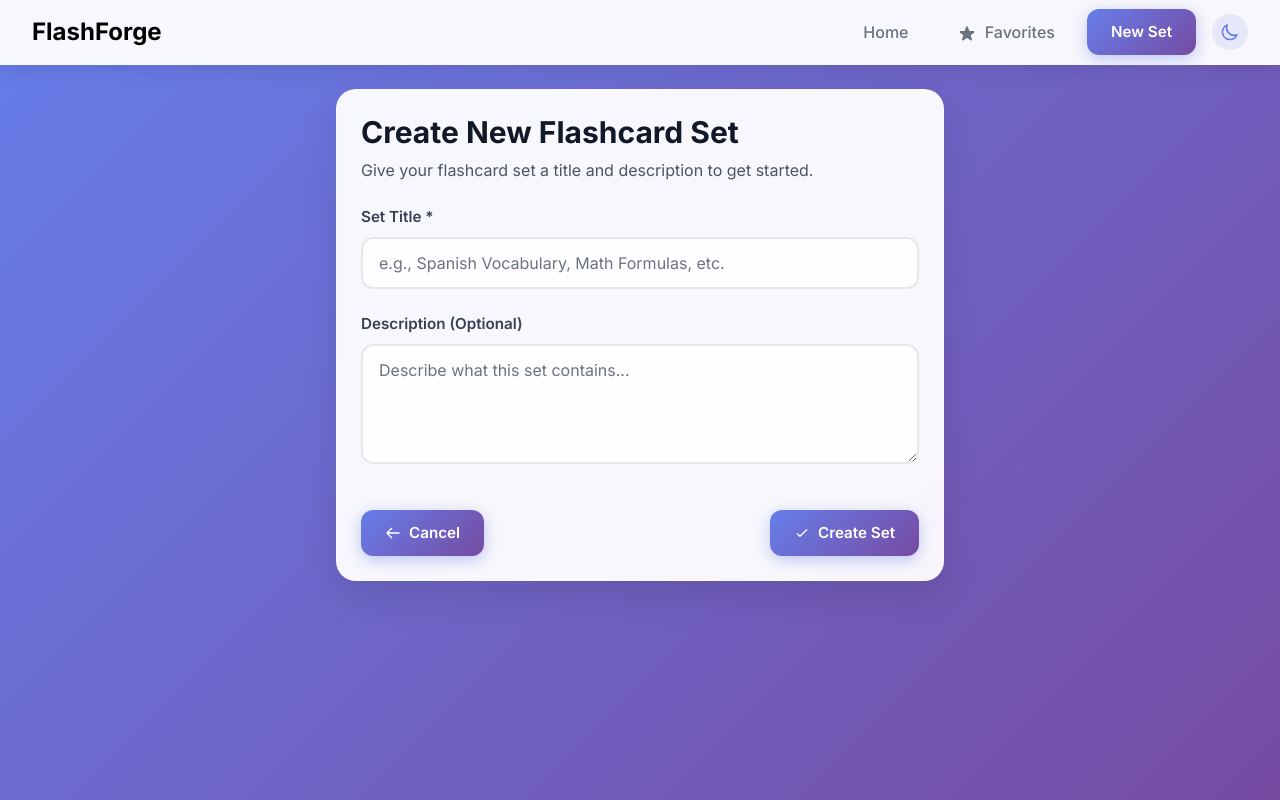
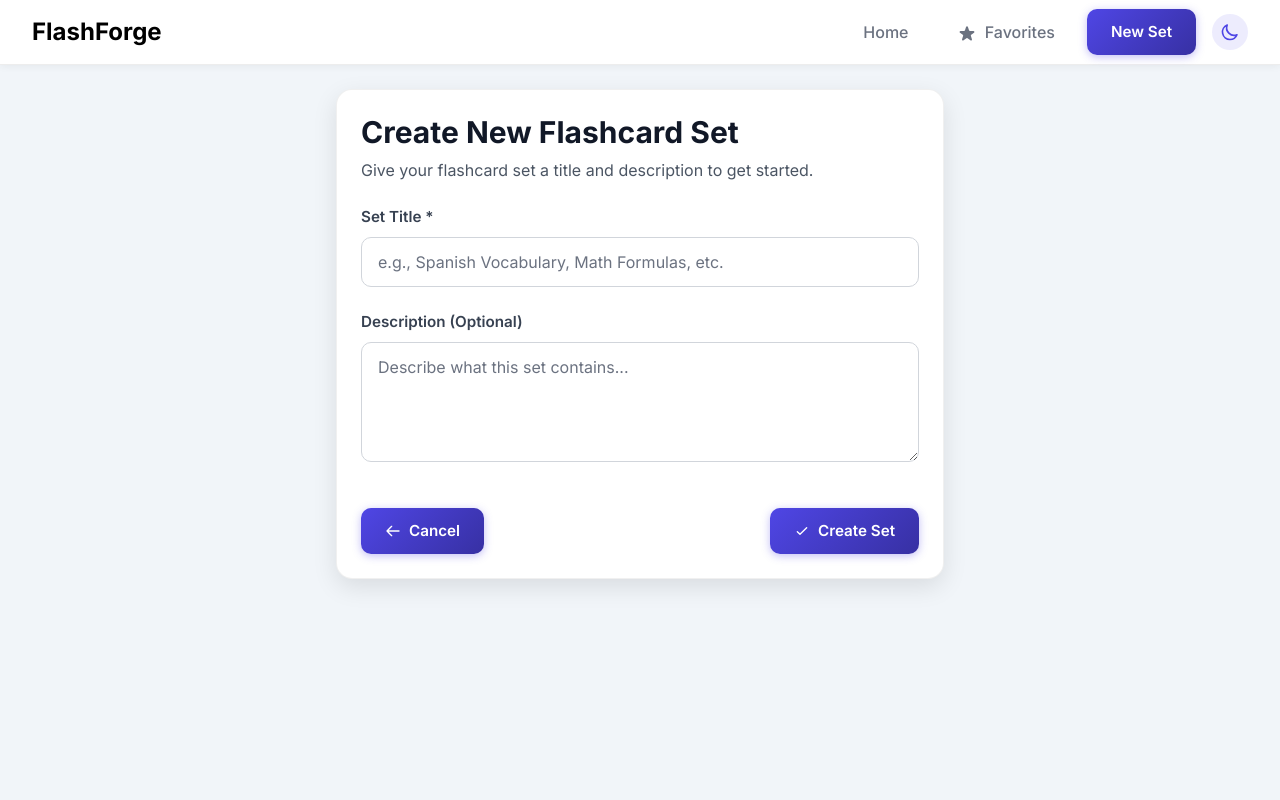
Before and after one commit to NathanielDSmith/Flashforge, a Flask app: page /set/new in a window 1280 px wide. Run offline with Flask 3, Linux system fonts and the light colour scheme; some libraries are stand-ins or nearby versions.

Commit message:
feat: redesign UI with clean indigo/cyan palette
Replace loud purple gradient body and neon pink card backs with a
neutral slate background (light) and indigo/cyan card color scheme.
Remove shimmer button animation. Clean up shadows and border styles.

Co-Authored-By: Claude Sonnet 4.6 <noreply@anthropic.com>

```diff
--- a/static/css/flashcard.css
+++ b/static/css/flashcard.css
@@ -2,29 +2,29 @@
 
 /* Custom Properties for Consistent Theming */
 :root {
-    --primary-gradient: linear-gradient(135deg, #667eea 0%, #764ba2 100%);
-    --secondary-gradient: linear-gradient(135deg, #f093fb 0%, #f5576c 100%);
-    --success-gradient: linear-gradient(135deg, #4facfe 0%, #00f2fe 100%);
-    --warning-gradient: linear-gradient(135deg, #fa709a 0%, #fee140 100%);
-    --glass-bg: rgba(255, 255, 255, 0.25);
-    --glass-border: rgba(255, 255, 255, 0.18);
-    --shadow-light: 0 8px 32px 0 rgba(31, 38, 135, 0.37);
-    --shadow-medium: 0 15px 35px rgba(0, 0, 0, 0.1);
-    --shadow-heavy: 0 25px 50px rgba(0, 0, 0, 0.15);
+    --primary-gradient: linear-gradient(135deg, #4f46e5 0%, #3730a3 100%);
+    --secondary-gradient: linear-gradient(135deg, #0891b2 0%, #0e7490 100%);
+    --success-gradient: linear-gradient(135deg, #059669 0%, #047857 100%);
+    --warning-gradient: linear-gradient(135deg, #d97706 0%, #b45309 100%);
+    --glass-bg: rgba(255, 255, 255, 0.6);
+    --glass-border: rgba(255, 255, 255, 0.4);
+    --shadow-light: 0 4px 16px rgba(0, 0, 0, 0.08);
+    --shadow-medium: 0 8px 24px rgba(0, 0, 0, 0.1);
+    --shadow-heavy: 0 16px 40px rgba(0, 0, 0, 0.12);
 
     /* Light theme surface tokens */
-    --bg-body: linear-gradient(135deg, #667eea 0%, #764ba2 100%);
-    --bg-card: rgba(255, 255, 255, 0.95);
-    --bg-header: rgba(255, 255, 255, 0.95);
-    --bg-input: rgba(255, 255, 255, 0.9);
+    --bg-body: #f1f5f9;
+    --bg-card: #ffffff;
+    --bg-header: #ffffff;
+    --bg-input: #ffffff;
     --text-primary: #111827;
     --text-secondary: #374151;
     --text-muted: #6b7280;
-    --border-input: #e5e7eb;
-    --border-input-focus: #667eea;
-    --bg-study-container: rgba(255, 255, 255, 0.95);
-    --bg-study-controls: rgba(255, 255, 255, 0.95);
-    --bg-search-input: rgba(255, 255, 255, 0.95);
+    --border-input: #d1d5db;
+    --border-input-focus: #4f46e5;
+    --bg-study-container: #ffffff;
+    --bg-study-controls: #ffffff;
+    --bg-search-input: #ffffff;
 }
 
 [data-theme="dark"] {
@@ -63,15 +62,15 @@ body {
 /* Modern Card Styles */
 .card {
     background: var(--bg-card);
-    border-radius: 20px;
+    border-radius: 16px;
     box-shadow: var(--shadow-medium);
-    transition: all 0.3s cubic-bezier(0.4, 0, 0.2, 1);
-    border: 1px solid rgba(255, 255, 255, 0.2);
+    transition: transform 0.2s ease, box-shadow 0.2s ease;
+    border: 1px solid rgba(0, 0, 0, 0.06);
     overflow: hidden;
 }
 
 .card:hover {
-    transform: translateY(-8px) scale(1.02);
+    transform: translateY(-4px);
     box-shadow: var(--shadow-heavy);
 }
 
@@ -139,110 +138,101 @@ body {
     transform: scale(1.1);
 }
 
-/* Modern Button Styles - More specific to avoid conflicts */
+/* Modern Button Styles */
 a.btn, button.btn, .btn {
     background: var(--primary-gradient) !important;
     border: none !important;
-    border-radius: 12px !important;
+    border-radius: 10px !important;
     padding: 0.75rem 1.5rem !important;
     color: white !important;
     font-weight: 600 !important;
     font-size: 0.95rem !important;
     cursor: pointer !important;
-    transition: all 0.3s cubic-bezier(0.4, 0, 0.2, 1) !important;
-    box-shadow: 0 4px 15px rgba(102, 126, 234, 0.4) !important;
-    position: relative !important;
-    overflow: hidden !important;
+    transition: transform 0.15s ease, box-shadow 0.15s ease, opacity 0.15s ease !important;
+    box-shadow: 0 2px 8px rgba(79, 70, 229, 0.35) !important;
     text-decoration: none !important;
     display: inline-flex !important;
     align-items: center !important;
     justify-content: center !important;
 }
 
-.btn::before {
-    content: '';
-    position: absolute;
-    top: 0;
-    left: -100%;
-    width: 100%;
-    height: 100%;
-    background: linear-gradient(90deg, transparent, rgba(255, 255, 255, 0.2), transparent);
-    transition: left 0.5s;
-}
-
-.btn:hover::before {
-    left: 100%;
-}
-
 .btn:hover {
-    transform: translateY(-2px) !important;
-    box-shadow: 0 8px 25px rgba(102, 126, 234, 0.6) !important;
+    transform: translateY(-1px) !important;
+    box-shadow: 0 4px 16px rgba(79, 70, 229, 0.45) !important;
+    opacity: 0.92 !important;
 }
 
 .btn:active {
     transform: translateY(0) !important;
+    opacity: 1 !important;
 }
 
 .btn-secondary {
     background: var(--secondary-gradient) !important;
-    box-shadow: 0 4px 15px rgba(245, 87, 108, 0.4) !important;
+    box-shadow: 0 2px 8px rgba(8, 145, 178, 0.35) !important;
 }
 
 .btn-secondary:hover {
-    box-shadow: 0 8px 25px rgba(245, 87, 108, 0.6) !important;
+    box-shadow: 0 4px 16px rgba(8, 145, 178, 0.45) !important;
 }
 
 .btn-danger {
-    background: linear-gradient(135deg, #ff6b6b 0%, #ee5a52 100%) !important;
-    box-shadow: 0 4px 15px rgba(255, 107, 107, 0.4) !important;
+    background: linear-gradient(135deg, #dc2626 0%, #b91c1c 100%) !important;
+    box-shadow: 0 2px 8px rgba(220, 38, 38, 0.35) !important;
 }
 
 .btn-danger:hover {
-    box-shadow: 0 8px 25px rgba(255, 107, 107, 0.6) !important;
+    box-shadow: 0 4px 16px rgba(220, 38, 38, 0.45) !important;
 }
 
 /* Enhanced Study Mode Styles */
 .study-mode-header {
     text-align: center;
     margin-bottom: 3rem;
-    color: white;
+    color: var(--text-primary);
+}
+
+[data-theme="light"] .study-mode-header {
+    color: #1e293b;
 }
 
 .study-mode-header h1 {
     font-size: 2.5rem;
     font-weight: 800;
     margin-bottom: 0.5rem;
-    text-shadow: 0 2px 4px rgba(0, 0, 0, 0.3);
 }
 
 .study-mode-header p {
     font-size: 1.1rem;
-    opacity: 0.9;
+    opacity: 0.7;
 }
 
 .study-card-container {
     background: var(--bg-study-container);
-    border-radius: 25px;
+    border-radius: 20px;
     box-shadow: var(--shadow-heavy);
     padding: 3rem;
     margin-bottom: 2rem;
-    border: 1px solid rgba(255, 255, 255, 0.2);
-    backdrop-filter: blur(10px);
+    border: 1px solid rgba(0, 0, 0, 0.06);
     min-height: 300px;
     display: flex;
     align-items: center;
     justify-content: center;
 }
 
+[data-theme="dark"] .study-card-container {
+    border-color: rgba(255, 255, 255, 0.06);
+}
+
 .study-card-container .flip-card-front,
 .study-card-container .flip-card-back {
     font-size: 1.2rem;
     padding: 2rem;
-    background: linear-gradient(135deg, #667eea 0%, #764ba2 100%);
+    background: linear-gradient(135deg, #4f46e5 0%, #3730a3 100%);
 }
 
 .study-card-container .flip-card-back {
-    background: linear-gradient(135deg, #f093fb 0%, #f5576c 100%);
+    background: linear-gradient(135deg, #0891b2 0%, #164e63 100%);
 }
 
 /* Modern Navigation Controls - Fixed positioning */
@@ -399,10 +540,10 @@ a.btn, button.btn, .btn {
 .form-input {
     width: 100%;
     padding: 0.75rem 1rem;
-    border: 2px solid var(--border-input);
-    border-radius: 12px;
+    border: 1.5px solid var(--border-input);
+    border-radius: 10px;
     font-size: 1rem;
-    transition: all 0.3s ease;
+    transition: border-color 0.2s, box-shadow 0.2s;
     background: var(--bg-input);
     color: var(--text-primary);
 }
@@ -448,9 +588,13 @@ a.btn, button.btn, .btn {
 /* Modern Header Styles */
 .header {
     background: var(--bg-header);
-    backdrop-filter: blur(10px);
-    border-bottom: 1px solid rgba(255, 255, 255, 0.2);
-    box-shadow: 0 4px 20px rgba(0, 0, 0, 0.1);
+    border-bottom: 1px solid rgba(0, 0, 0, 0.07);
+    box-shadow: 0 1px 8px rgba(0, 0, 0, 0.06);
+}
+
+[data-theme="dark"] .header {
+    border-bottom-color: rgba(255, 255, 255, 0.06);
+    box-shadow: 0 1px 8px rgba(0, 0, 0, 0.3);
 }
 
 .header h1 {
@@ -470,15 +614,15 @@ a.btn, button.btn, .btn {
     height: 2.25rem;
     border-radius: 50%;
     border: none;
-    background: rgba(102, 126, 234, 0.12);
-    color: #667eea;
+    background: rgba(79, 70, 229, 0.1);
+    color: #4f46e5;
     cursor: pointer;
     transition: background 0.2s, transform 0.2s;
     flex-shrink: 0;
 }
 
 .dark-mode-toggle:hover {
-    background: rgba(102, 126, 234, 0.22);
+    background: rgba(79, 70, 229, 0.18);
     transform: rotate(15deg);
 }
 
@@ -611,17 +669,17 @@ html {
 }
 
 ::-webkit-scrollbar-track {
-    background: rgba(255, 255, 255, 0.1);
+    background: rgba(0, 0, 0, 0.05);
     border-radius: 4px;
 }
 
 ::-webkit-scrollbar-thumb {
-    background: var(--primary-gradient);
+    background: #c7d2fe;
     border-radius: 4px;
 }
 
 ::-webkit-scrollbar-thumb:hover {
-    background: var(--secondary-gradient);
+    background: #818cf8;
 }
 
 /* Last-score badge on home page cards */
```
Also changed, not shown: other parts of static/css/flashcard.css (+250 -127 lines).
